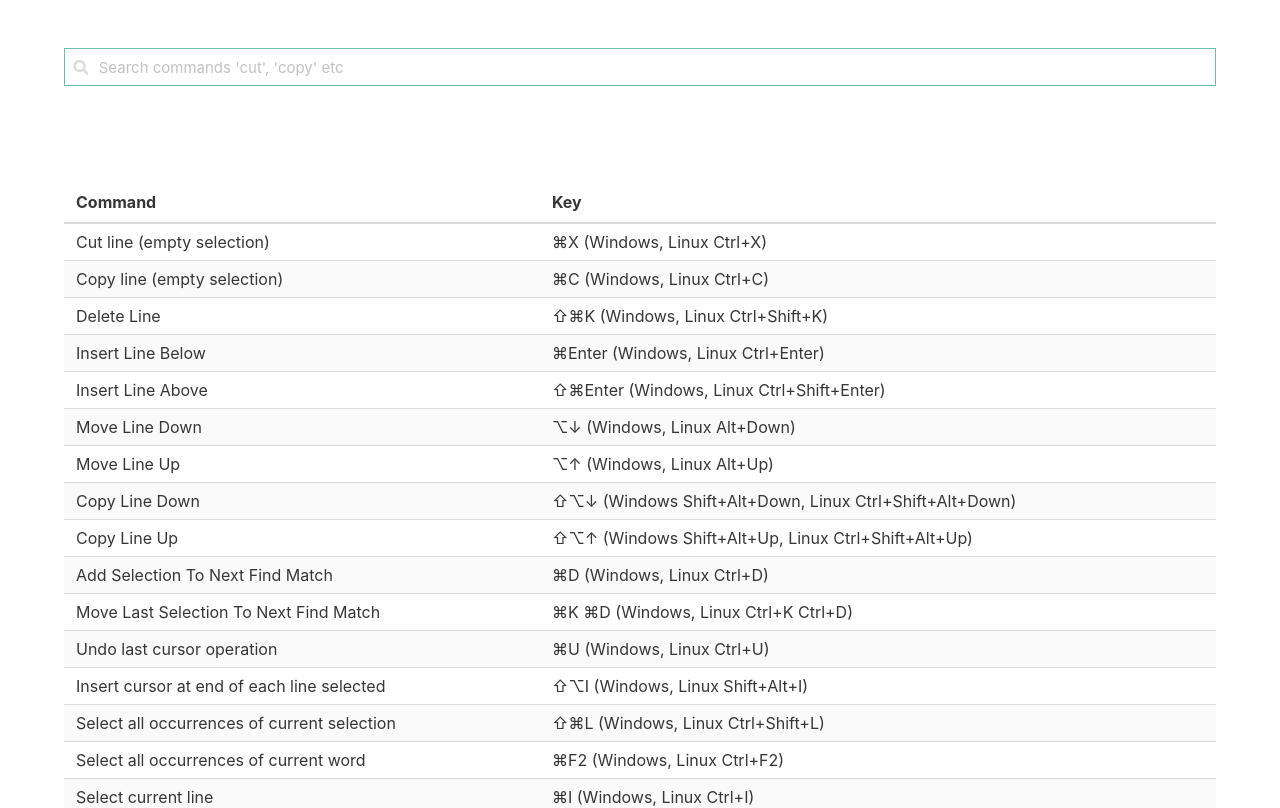
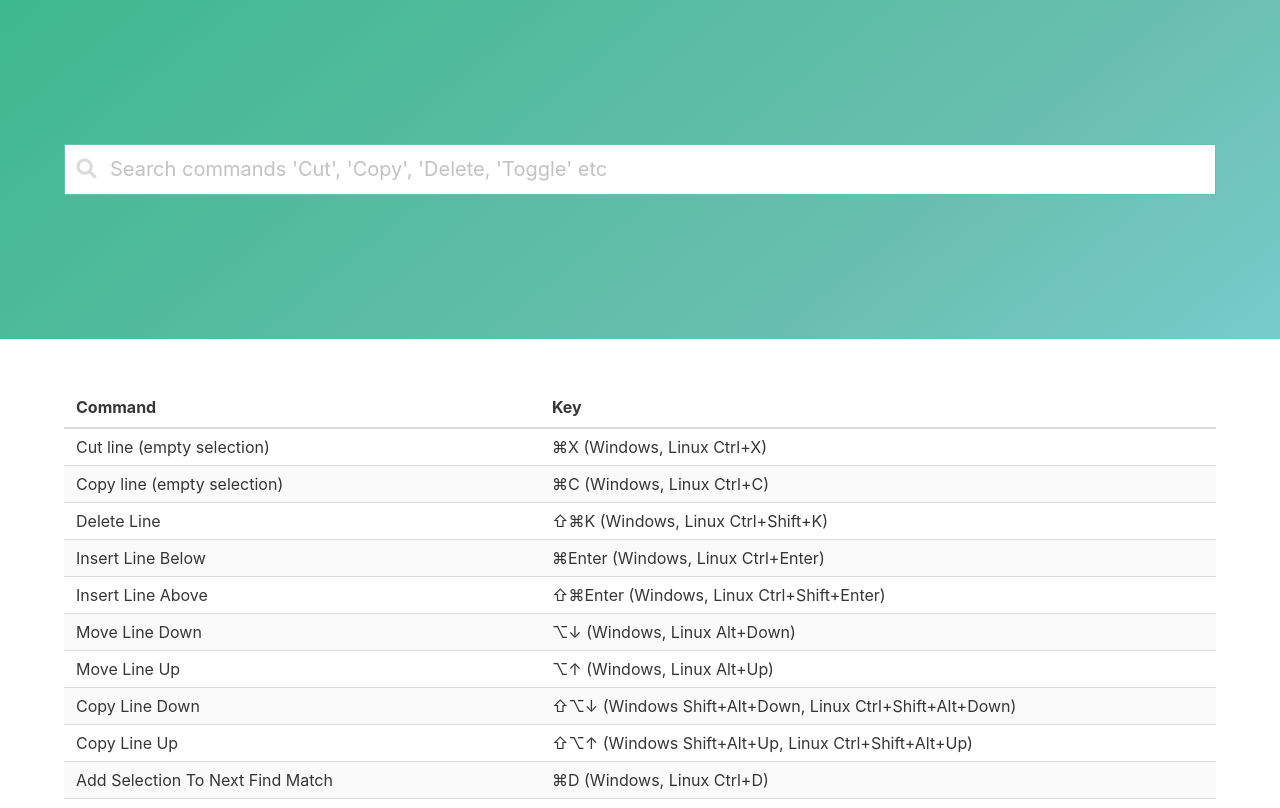
Before and after one commit to tarekhassan410/FasterVSCoder, a React (Create React App) app: page / in a window 1280 px wide. Shown: the top 808 px of the page. Built offline with nearby package versions, Linux system fonts and the light colour scheme.

Commit message:
Hero component edit, search without capital letter ability added

```diff
--- a/src/App.js
+++ b/src/App.js
@@ -28,7 +28,7 @@ class App extends Component {
 
   filterList(e){
     this.setState({
-      value: e.target.value
+      value: e.target.value.charAt(0).toUpperCase() + e.target.value.slice(1)
     })
 
   }
@@ -39,11 +39,11 @@ class App extends Component {
 
     return (
       <div>
-        <div className="hero section is-small">
+        <div className="hero section is-medium is-primary is-bold">
           <div className="container has-text-centered">
             <div className="field">
               <p className="control has-icons-left has-icons-right">
-                <input onChange={this.filterList} className="input is-primary is-radiusless" type="email" placeholder="Search commands 'cut', 'copy' etc " />
+                <input onChange={this.filterList} className="input is-primary is-radiusless is-medium" type="email" placeholder="Search commands 'Cut', 'Copy', 'Delete, 'Toggle' etc " />
                 <span className="icon is-small is-left">
                   <i className="fas fa-search" />
                 </span>
```
